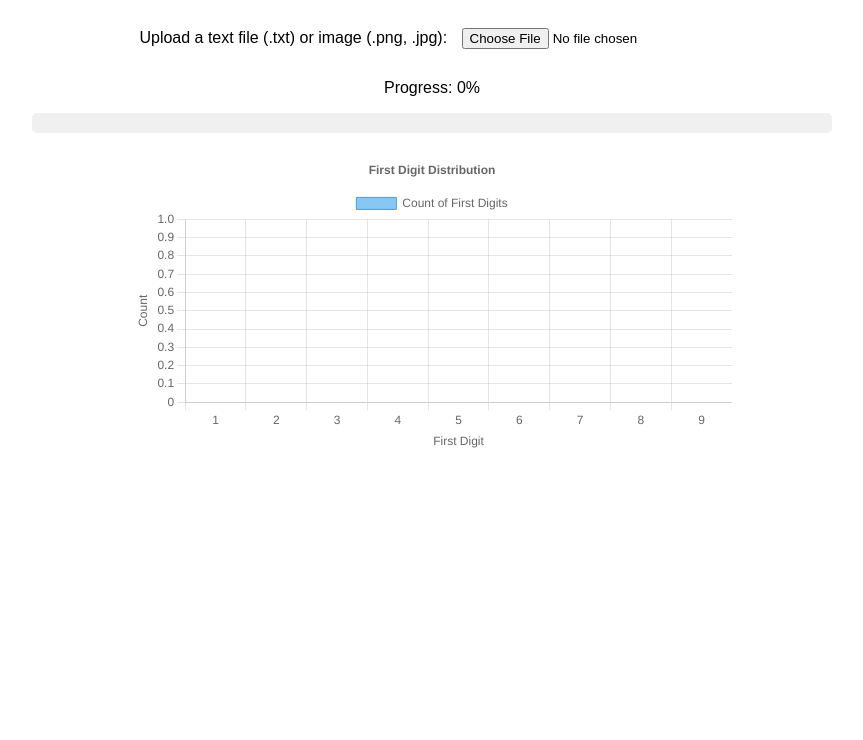
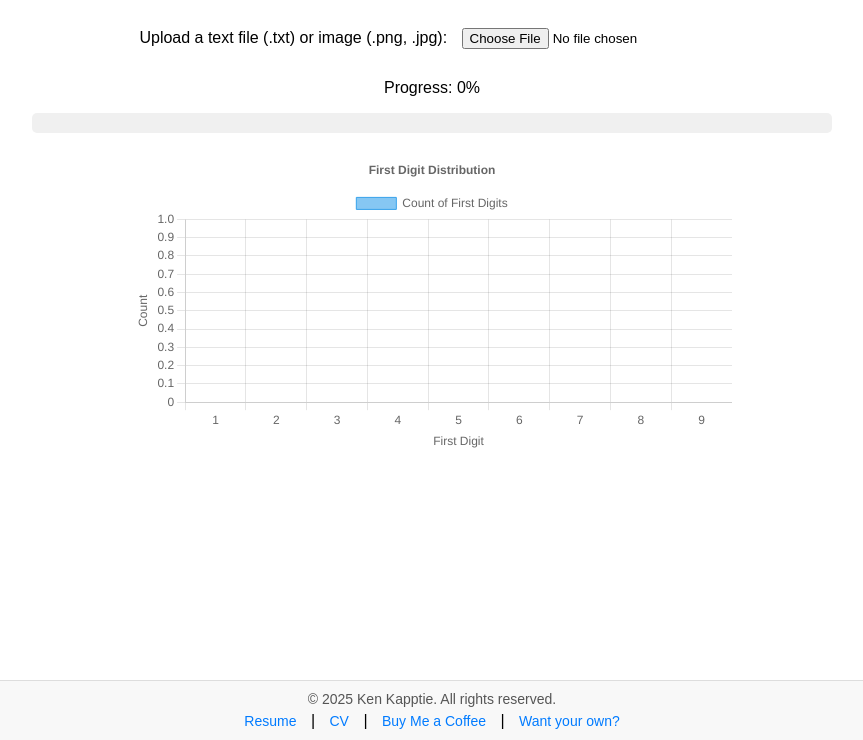
Before and after one commit to kappter/benfordlaw, a plain HTML site: page index.html in a window 1280 px wide. Shown: the part 60-800 px from the top of the page, without its empty margins (208-1071 px from the left). Drawn offline with nearby package versions, Linux system fonts and the light colour scheme.

Commit message:
Add files via upload

```diff
--- a/index.html
+++ b/index.html
@@ -57,11 +57,20 @@
             <div id="progress-bar"></div>
         </div>
     </div>
+    <div id="analysis"></div>
     <div id="chart-container">
         <canvas id="benford-chart"></canvas>
     </div>
     <div id="results"></div>
-    <div id="analysis"></div>
+    <footer>
+        <p>&copy; 2025 Ken Kapptie. All rights reserved.</p>
+        <nav>
+            <a href="#">Resume</a> |
+            <a href="#">CV</a> |
+            <a href="#">Buy Me a Coffee</a> |
+            <a href="#">Want your own?</a>
+        </nav>
+    </footer>
 
     <script src="https://cdn.jsdelivr.net/npm/chart.js@4.4.0/dist/chart.umd.min.js"></script>
     <script src="https://cdn.jsdelivr.net/npm/tesseract.js@5.0.0/dist/tesseract.min.js"></script>
--- a/styles.css
+++ b/styles.css
@@ -2,7 +2,7 @@ body {
     font-family: Arial, sans-serif;
     max-width: 800px;
     margin: 0 auto;
-    padding: 20px;
+    padding: 20px 20px 60px; /* Added bottom padding for footer */
     text-align: center;
 }
 
@@ -74,3 +74,35 @@ th {
 #analysis .normal {
     color: #388e3c;
 }
+
+footer {
+    position: fixed;
+    bottom: 0;
+    left: 0;
+    width: 100%;
+    background-color: #f8f8f8;
+    text-align: center;
+    padding: 10px 0;
+    border-top: 1px solid #ddd;
+}
+
+footer p {
+    margin: 0;
+    font-size: 14px;
+    color: #555;
+}
+
+footer nav {
+    margin-top: 5px;
+}
+
+footer nav a {
+    margin: 0 10px;
+    text-decoration: none;
+    color: #007bff;
+    font-size: 14px;
+}
+
+footer nav a:hover {
+    text-decoration: underline;
+}
```
